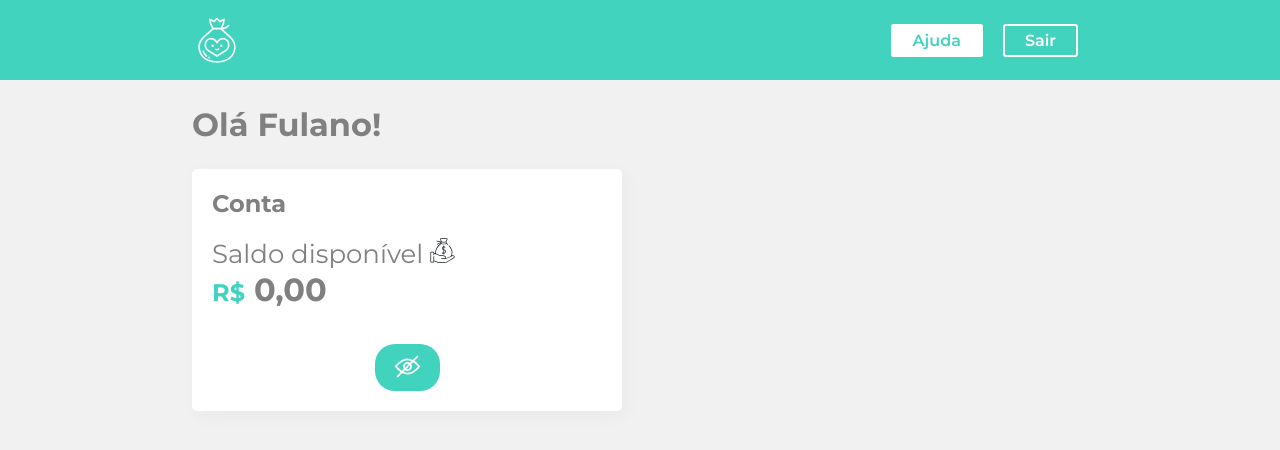
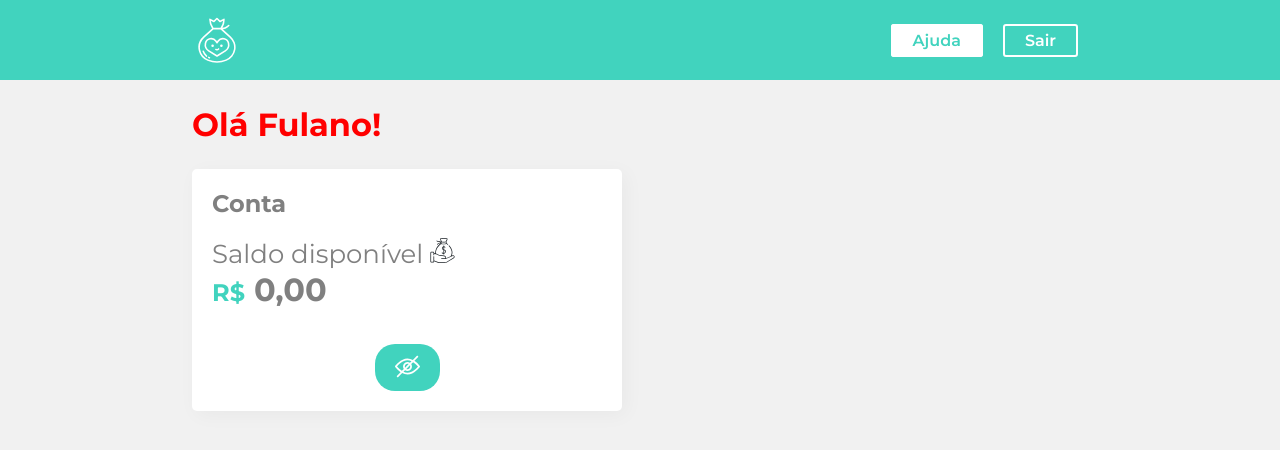
Before and after one commit to albertojuniorhc/react-using-styled-components, a React (Create React App) app: page / in a window 1280 px wide. Shown: the top 450 px of the page. Built offline with nearby package versions, Linux system fonts and the light colour scheme.

Commit message:
Class01 - Atv04

```diff
--- a/src/Components/Titulo/index.jsx
+++ b/src/Components/Titulo/index.jsx
@@ -1,6 +1,8 @@
-import React from "react";
+import styled from "styled-components";
 
-const Titulo = ({ children }) => {
-  return <h1 className="titulo">{children}</h1>;
-};
+const Titulo = styled.h1`
+  color: red;
+  padding: 25px 0;
+`;
+
 export default Titulo;
--- a/src/assets/estilos.css
+++ b/src/assets/estilos.css
@@ -33,10 +33,10 @@
   color: #41d3be;
 }
 
-.titulo {
+/* .titulo {
   color: grey;
   padding: 25px 0;
-}
+} */
 
 .cabecalho {
   background-color: #41d3be;
```
